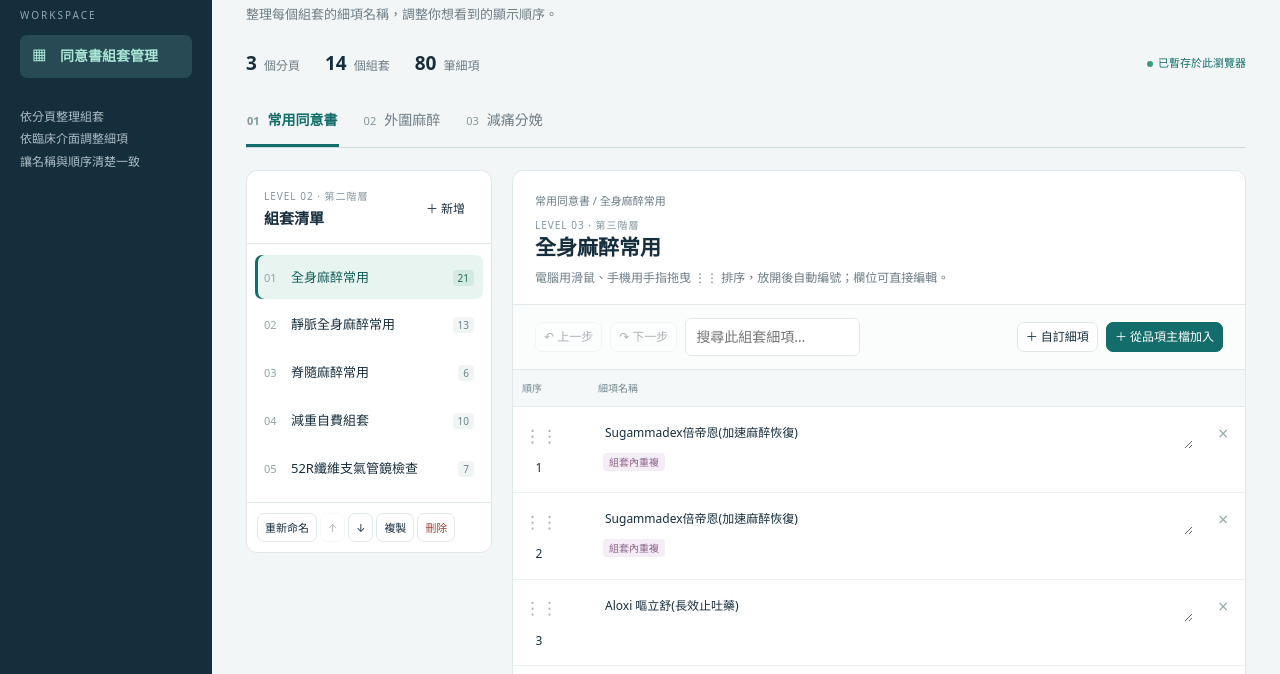
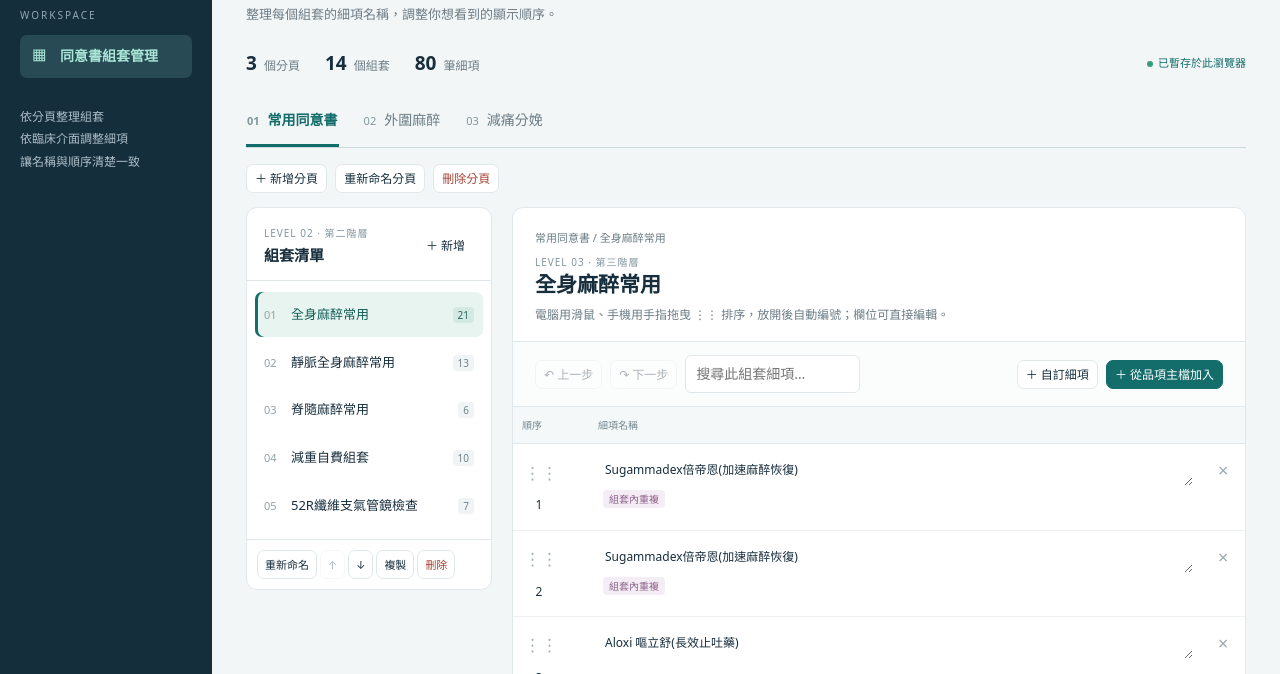
Before and after one commit to Foxfort89/selfpaid_set, a plain HTML site: page index.html in a window 1280 px wide. Shown: the part 94-768 px from the top of the page. Drawn offline with Linux system fonts and the light colour scheme.

Commit message:
Add tab create/rename/delete
Co-Authored-By: Claude Sonnet 5.5 <noreply@anthropic.com>

```diff
--- a/index.html
+++ b/index.html
@@ -50,7 +50,7 @@
 <div class="shell"><aside class="rail"><div class="brand"><span class="brandmark">＋</span><div>麻醉部<small>ANESTHESIOLOGY</small></div></div><div><div class="rail-label">WORKSPACE</div><div class="rail-item">▦　同意書組套管理</div></div><div class="rail-note">依分頁整理組套<br>依臨床介面調整細項<br>讓名稱與順序清楚一致</div><div class="rail-foot">手機／電腦適用 · 無須安裝</div></aside>
 <main class="main"><header class="top"><div><div class="eyebrow">CONSENT TEMPLATE WORKSPACE</div><h1>同意書組套編輯器</h1><p class="subtitle">整理每個組套的細項名稱，調整你想看到的顯示順序。</p></div><div class="actions"><button id="helpBtn">使用說明</button><button id="exportBtn">匯出資料 ▾</button><button id="saveHtmlBtn" class="primary">↓ 另存可編輯 HTML</button></div></header>
 <section class="stats" aria-label="資料統計"><span class="stat"><strong id="categoryCount">3</strong>個分頁</span><span class="stat"><strong id="kitCount">14</strong>個組套</span><span class="stat"><strong id="itemCount">80</strong>筆細項</span><span id="saveStatus" class="save-status" role="status"><span class="dot"></span>載入資料中</span></section>
-<nav id="tabs" class="tabs" aria-label="第一階層分頁"></nav>
+<nav id="tabs" class="tabs" aria-label="第一階層分頁"></nav><div class="tab-tools" style="display:flex;gap:8px;flex-wrap:wrap;margin:-6px 0 14px"><button id="addCatBtn" class="small">＋ 新增分頁</button><button id="renameCatBtn" class="small">重新命名分頁</button><button id="deleteCatBtn" class="small danger">刪除分頁</button></div>
 <div class="workspace"><section class="panel"><div class="panel-heading"><div><div class="level">LEVEL 02 · 第二階層</div><h2>組套清單</h2></div><button class="small quiet" id="addKitBtn" title="新增組套">＋ 新增</button></div><div id="kitList" class="kit-list"></div><div class="kit-tools"><button id="renameKitBtn">重新命名</button><button id="kitUpBtn" aria-label="組套上移">↑</button><button id="kitDownBtn" aria-label="組套下移">↓</button><button id="duplicateKitBtn">複製</button><button id="deleteKitBtn" class="danger">刪除</button></div></section>
 <section class="panel"><div class="editor-head"><div id="breadcrumb" class="breadcrumb"></div><div class="level">LEVEL 03 · 第三階層</div><h2 id="kitTitle"></h2><p>電腦用滑鼠、手機用手指拖曳 ⋮⋮ 排序，放開後自動編號；欄位可直接編輯。</p></div><div class="editor-toolbar"><button id="undoBtn" class="small" title="復原上一步編輯" disabled>↶ 上一步</button><button id="redoBtn" class="small" title="重做下一步編輯" disabled>↷ 下一步</button><input id="itemSearch" class="search" placeholder="搜尋此組套細項…" aria-label="搜尋此組套細項"><span class="spacer"></span><button id="customBtn" class="small">＋ 自訂細項</button><button id="catalogBtn" class="small primary">＋ 從品項主檔加入</button></div><div id="tableArea" class="table-wrap"></div><div class="editor-foot"><span id="kitSummary"></span><span>依目前位置自動編號 1、2、3…</span></div></section></div>
 <footer class="footer"><span>各裝置分別暫存；換裝置可匯入 HTML／JSON。</span></footer>
@@ -157,6 +157,9 @@ function openModal(title,subtitle,body,actions=[]){$('#modalTitle').textContent=
 function closeModal(){if(typeof $('#modal').close==='function')$('#modal').close();else $('#modal').removeAttribute('open')}
 $('#closeModal').onclick=closeModal;$('#modal').onclick=e=>{if(e.target===$('#modal')){const r=e.target.getBoundingClientRect();if(e.clientX<r.left||e.clientX>r.right||e.clientY<r.top||e.clientY>r.bottom)closeModal()}};
 function textDialog(title,value,apply){openModal(title,'',`<label class="form-label" for="editName">名稱</label><input id="editName" class="search full" value="${esc(value)}" maxlength="300">`,[{label:'取消',fn:closeModal},{label:'儲存',class:'primary',fn:()=>{const v=$('#editName').value.trim();if(!v){$('#editName').focus();return}apply(v);closeModal()}}]);$('#editName').focus()}
+$('#addCatBtn').onclick=()=>textDialog('新增分頁','',name=>mutate(()=>{const g={id:uid(),name,kits:[]};data.categories.push(g);activeCategory=g.id;activeKit=undefined;$('#itemSearch').value=''},'已新增分頁'));
+$('#renameCatBtn').onclick=()=>textDialog('重新命名分頁',cat().name,name=>mutate(()=>cat().name=name,'已更新分頁名稱'));
+$('#deleteCatBtn').onclick=()=>{if(data.categories.length<2){toast('至少需保留一個分頁');return}const g=cat(),n=g.kits.reduce((a,k)=>a+k.items.length,0);openModal('刪除分頁',g.name,`<p>將移除此分頁、其中 ${g.kits.length} 個組套及 ${n} 筆細項。可按組套上方的「上一步」還原。</p>`,[{label:'取消',fn:closeModal},{label:'刪除分頁',class:'danger',fn:()=>{mutate(()=>{data.categories.splice(data.categories.indexOf(g),1);activeCategory=undefined;activeKit=undefined},'已刪除分頁');closeModal()}}])};
 $('#addKitBtn').onclick=()=>textDialog('新增組套','',name=>mutate(()=>{const k={id:uid(),name,items:[]};cat().kits.push(k);activeKit=k.id},'已新增組套'));
 $('#renameKitBtn').onclick=()=>textDialog('重新命名組套',kit().name,name=>mutate(()=>kit().name=name,'已更新組套名稱'));
 function moveKit(delta){const ks=cat().kits,idx=ks.indexOf(kit());mutate(()=>ks.splice(idx+delta,0,ks.splice(idx,1)[0]))}
```
